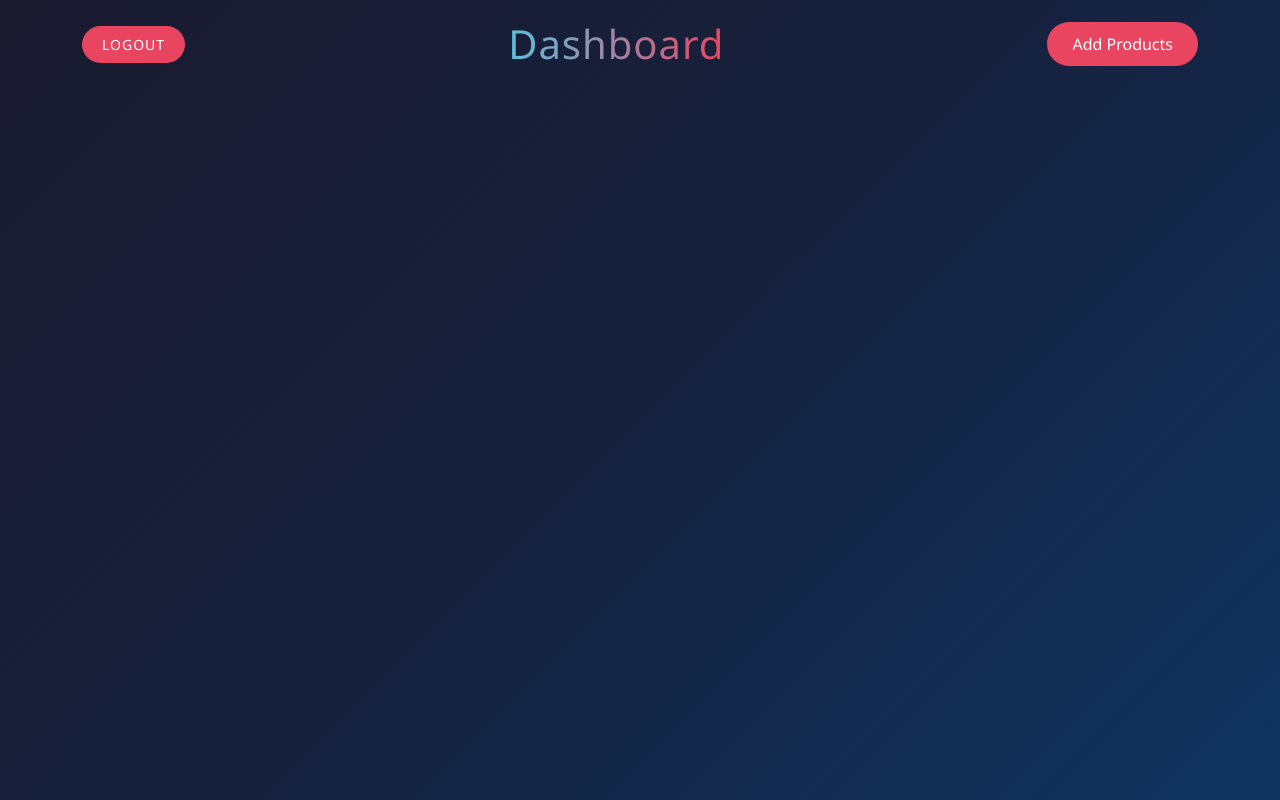
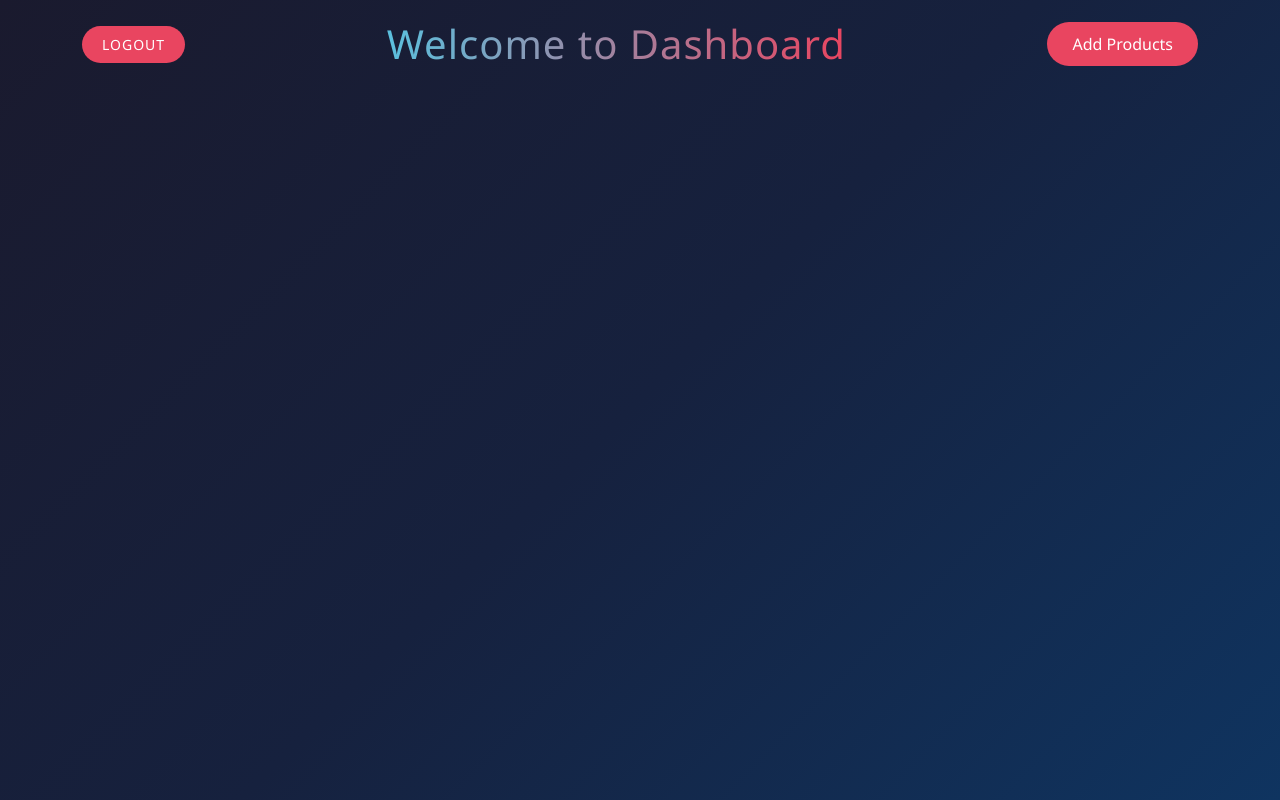
Before and after one commit to ahmersajid/Dashboard-With-Firebase, a plain HTML site: page Dashboard.html in a window 1280 px wide. Drawn offline with nearby package versions, Linux system fonts and the light colour scheme; some packages are replaced by stand-ins of ours; no server answers; a script that the page names is missing.

Commit message:
update changes

```diff
--- a/Dashboard.css
+++ b/Dashboard.css
@@ -10,6 +10,9 @@ body {
 }
 
 .header {
+    position: sticky;
+    top: 0;
+    z-index: 1;
     display: flex;
     justify-content: space-between;
     align-items: center;
--- a/Dashboard.html
+++ b/Dashboard.html
@@ -14,7 +14,7 @@
   <div class="container">
     <div class="header">
       <button id="logoutBtn">Logout</button>
-      <h1>Dashboard</h1>
+      <h1>Welcome to Dashboard</h1>
       <button type="button" class="btn btn-primary" data-bs-toggle="modal" data-bs-target="#exampleModal">Add Products</button>
     </div>
 
```
Also changed, not shown: index.html (renamed from Log-in.html).
